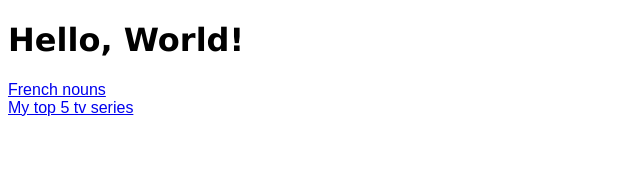
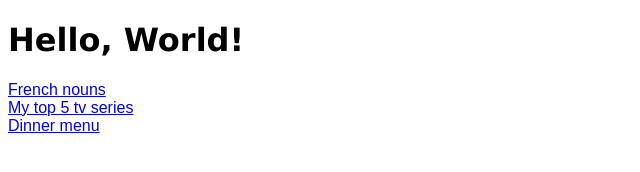
Before and after one commit to gojjong/wpc, a plain HTML site: page index.html in a window 1280 px wide. Shown: the whole page, without its empty margins (0-640 px from the left). Drawn offline with Linux system fonts and the light colour scheme.

Commit message:
Update index.html

```diff
--- a/index.html
+++ b/index.html
@@ -16,5 +16,8 @@
     <div>
     <a href="top_five/index.html">My top 5 tv series</a>
     </div>
+    <div>
+        <a href="menu/index.html">Dinner menu</a>
+        </div>
 </body>
 </html>
```
